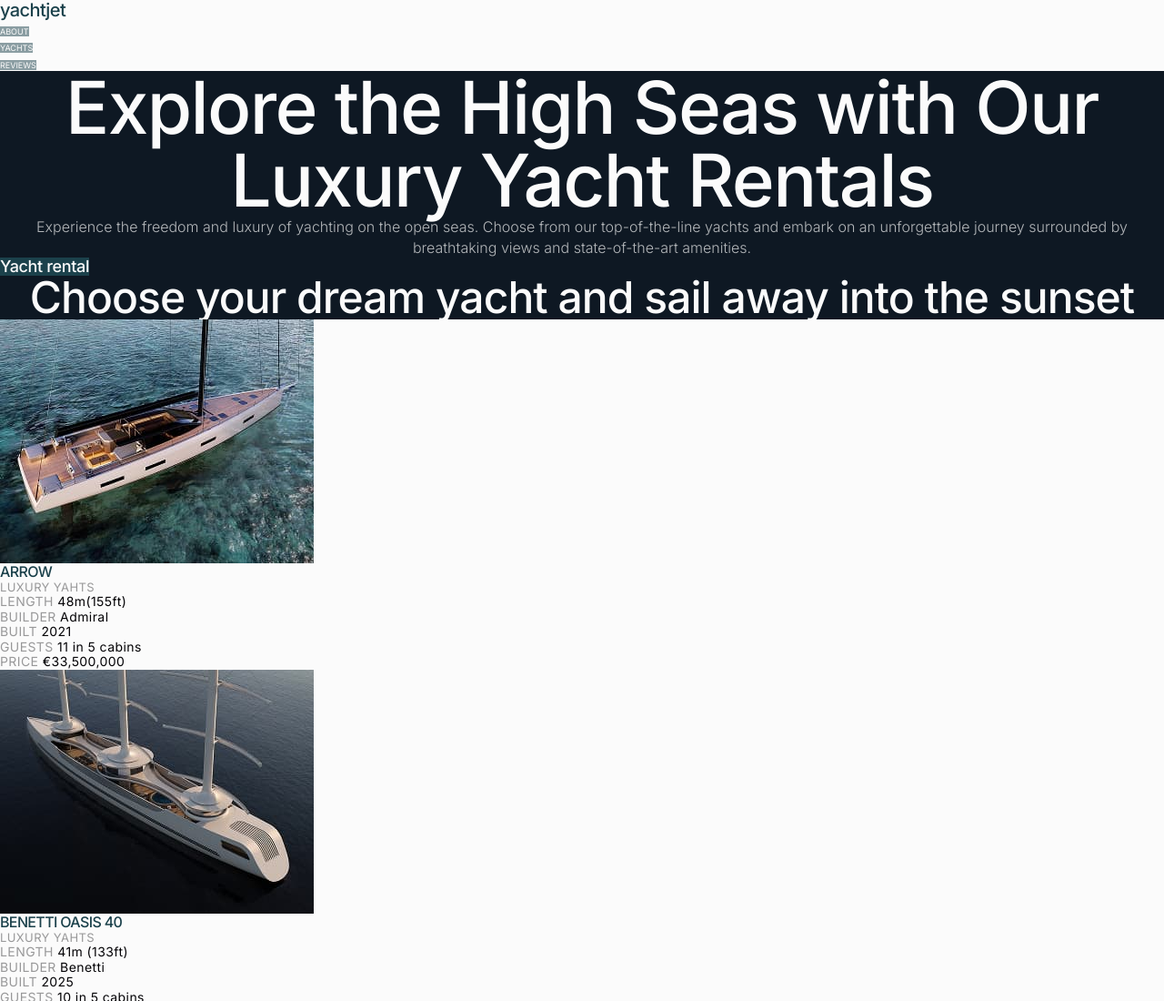
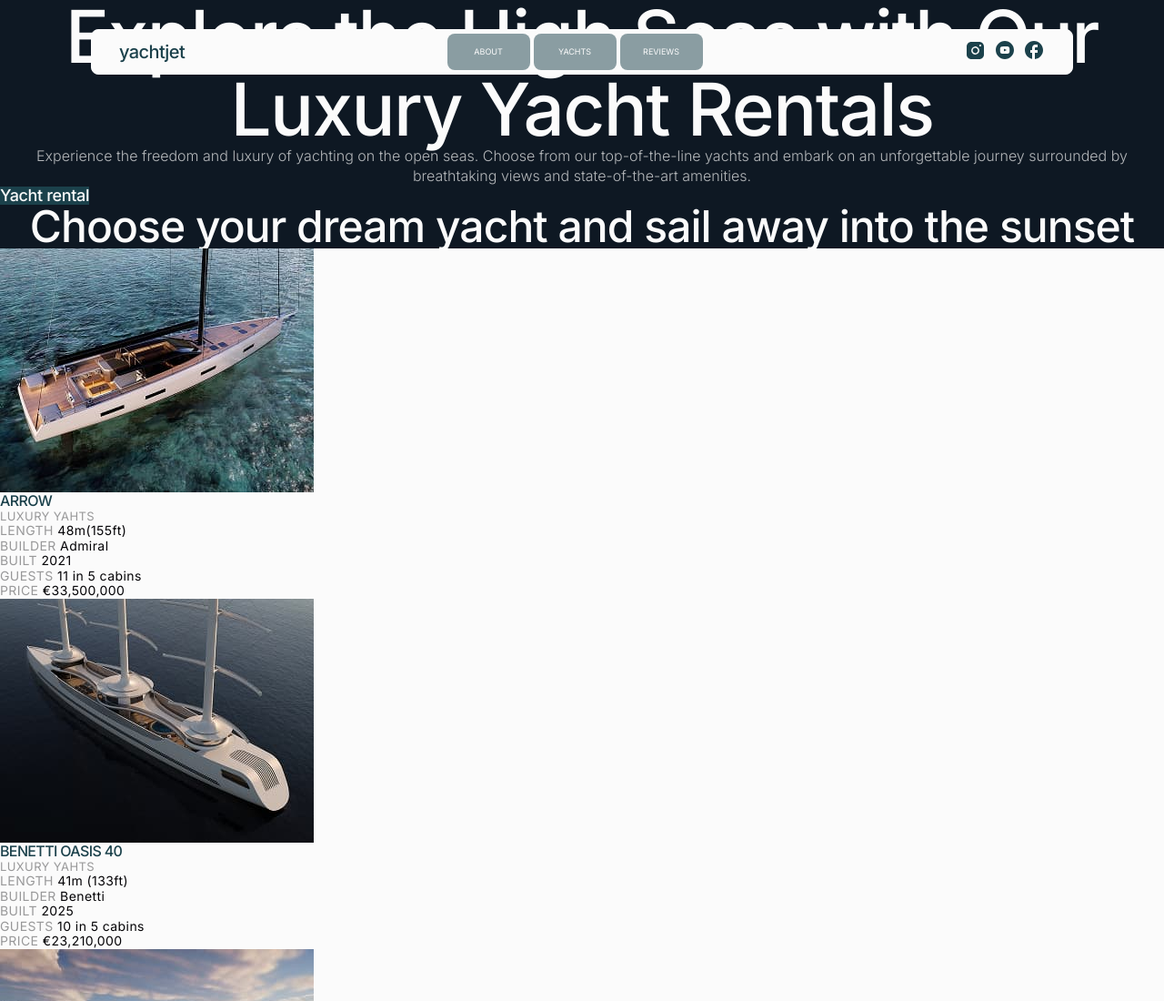
Before and after one commit to AlexanderKobzarenko/blended-mod-3-4-team-work, a website built with Vite: page src/index.html in a window 1280 px wide. Shown: the top 1100 px of the page at 91% size. Built offline with nearby package versions, Linux system fonts and the light colour scheme.

Commit message:
flex_header

```diff
--- a/src/css/header.css
+++ b/src/css/header.css
@@ -1,5 +1,25 @@
+.page-header {
+  position: absolute;
+  top: 32px;
+  left: 50%;
+  width: 1080px;
+  transform: translateX(-50%);
+  z-index: 10;
+
+  border: 1px solid #fbfbfb;
+  border-radius: 8px;
+  background-color: #fbfbfb;
+
+  transition: box-shadow 250ms cubic-bezier(0.4, 0, 0.2, 1);
+}
 .header-container {
   background-color: #fbfbfb;
+
+  display: flex;
+  align-items: center;
+  justify-content: space-between;
+  gap: 48px;
+  margin: 0 30px;
 }
 
 .header-logo {
@@ -9,15 +29,63 @@
   color: #1b414b;
 }
 
+.header-nav-list {
+  display: flex;
+  align-items: center;
+  gap: 4px;
+  margin: 4px auto;
+}
+
+.header-nav-item {
+  width: 91px;
+  height: 40px;
+}
 .header-nav-link {
   font-size: 9px;
   line-height: 1.3;
   text-transform: uppercase;
   text-align: center;
   background-color: rgba(27, 65, 75, 0.5);
+  display: flex;
+  align-items: center;
+  justify-content: center;
+
+  width: 100%;
+  height: 100%;
+
+  font-weight: 400;
+  font-size: 9px;
+  line-height: 1.3;
+  text-align: center;
+  text-transform: uppercase;
+
+  color: #fbfbfb;
+  border-radius: 8px;
+  background-color: rgba(27, 65, 75, 0.5);
+
+  transition: background-color 250ms cubic-bezier(0.4, 0, 0.2, 1);
 }
 
 .header-nav-link:hover,
 .header-nav-link:focus {
   background-color: #1b414b;
 }
+
+.social {
+  display: flex;
+  gap: 8px;
+}
+
+.social-link {
+  transition: color 250ms cubic-bezier(0.4, 0, 0.2, 1);
+}
+.icon {
+  color: #1b414b;
+  fill: currentColor;
+}
+
+.icon:hover,
+.icon:focus {
+  color: #062730;
+  fill: currentColor;
+}
--- a/src/partials/header.html
+++ b/src/partials/header.html
@@ -4,10 +4,55 @@
 
     <nav class="header-nav">
       <ul class="header-nav-list">
-        <li class="header-nav-item"><a href="#about" class="header-nav-link">About</a></li>
-        <li class="header-nav-item"><a href="#catalog" class="header-nav-link">Yachts</a></li>
-        <li class="header-nav-item"><a href="#reviews" class="header-nav-link">Reviews</a></li>
+        <li class="header-nav-item">
+          <a href="#about" class="header-nav-link">About</a>
+        </li>
+        <li class="header-nav-item">
+          <a href="#catalog" class="header-nav-link">Yachts</a>
+        </li>
+        <li class="header-nav-item">
+          <a href="#reviews" class="header-nav-link">Reviews</a>
+        </li>
       </ul>
     </nav>
+
+    <ul class="social">
+      <li class="social-list">
+        <a
+          class="social-link"
+          href="https://www.instagram.com/"
+          target="_blank"
+          rel="noopener noreferrer"
+        >
+          <svg class="icon" width="24" height="24">
+            <use href="../img/icons.svg#icon-instagram"></use>
+          </svg>
+        </a>
+      </li>
+      <li class="social-list">
+        <a
+          class="social-link"
+          href="https://www.youtube.com/"
+          target="_blank"
+          rel="noopener noreferrer"
+        >
+          <svg class="icon" width="24" height="24">
+            <use href="../img/icons.svg#icon-youtube"></use>
+          </svg>
+        </a>
+      </li>
+      <li class="social-list">
+        <a
+          class="social-link"
+          href="https://www.facebook.com/"
+          target="_blank"
+          rel="noopener noreferrer"
+        >
+          <svg class="icon" width="24" height="24">
+            <use href="../img/icons.svg#icon-facebook"></use>
+          </svg>
+        </a>
+      </li>
+    </ul>
   </div>
 </header>
```
